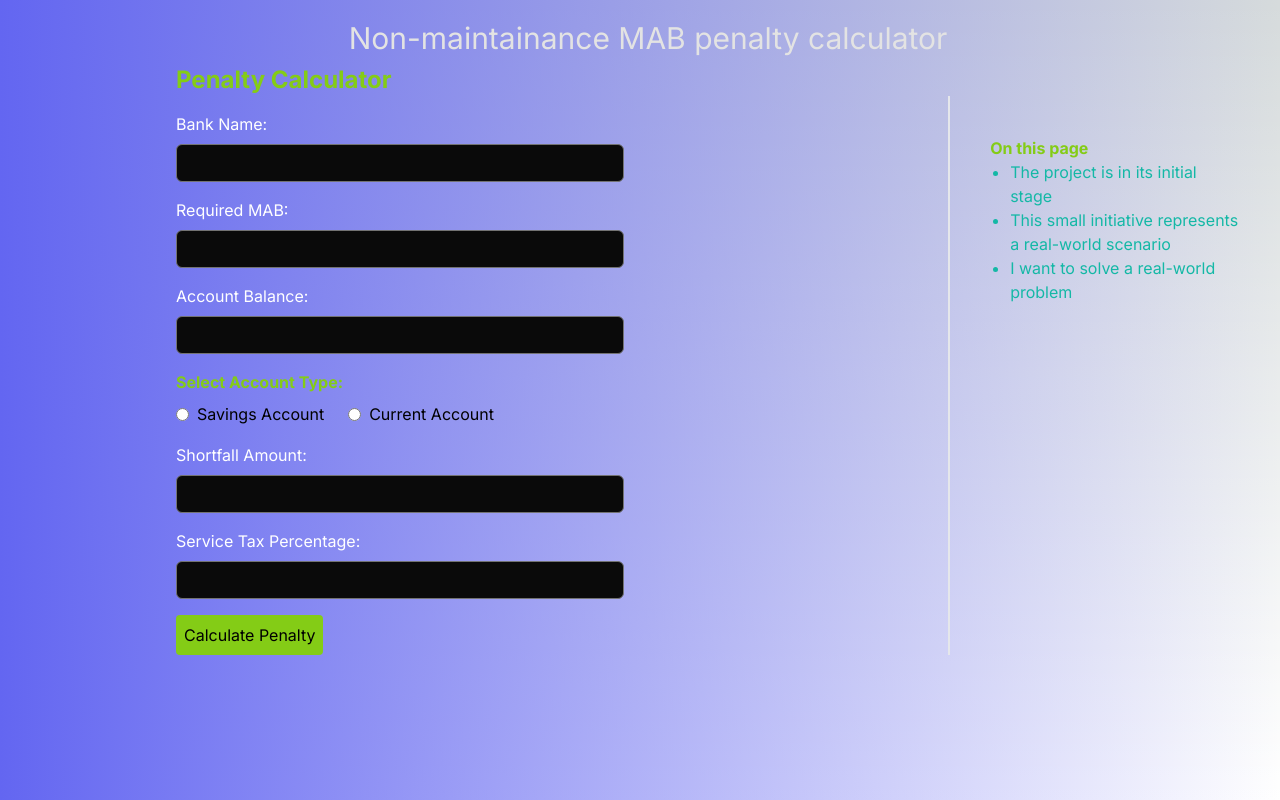
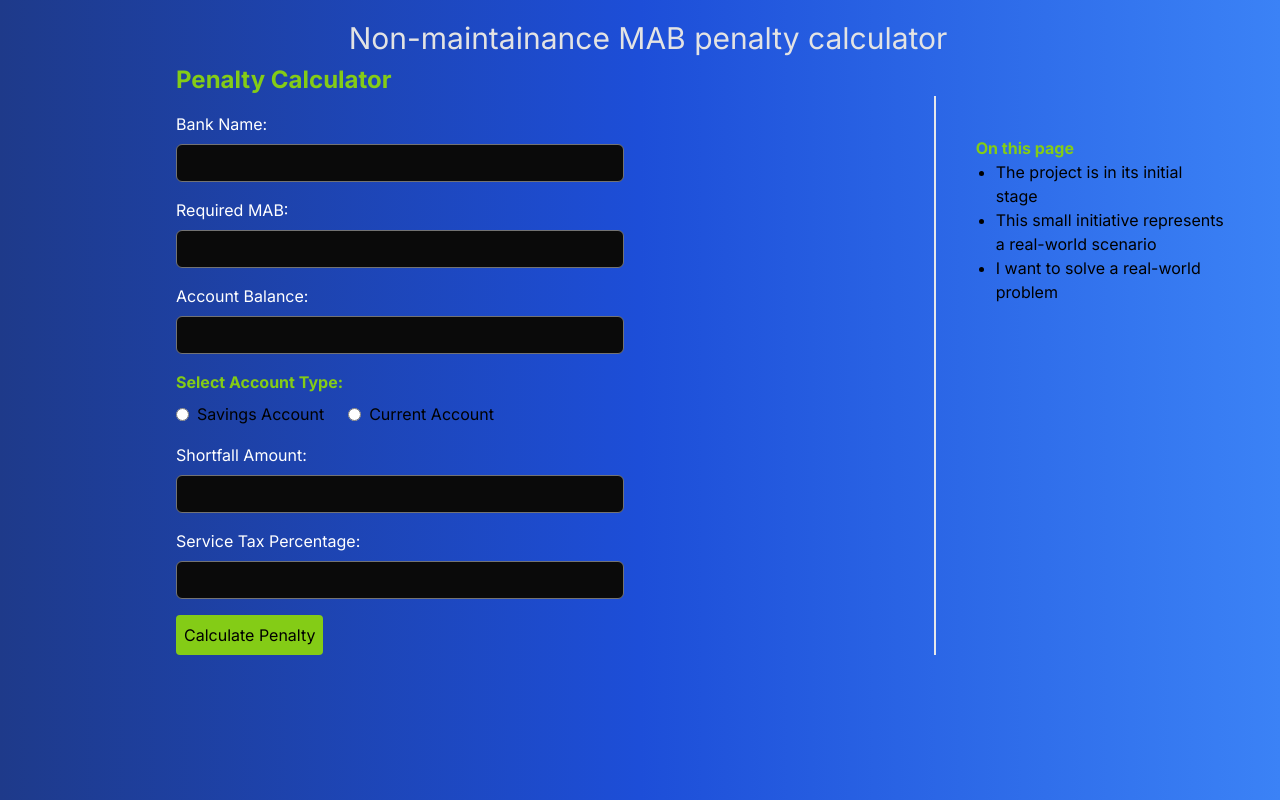
Before and after one commit to pritam-code-n-7/Bank-N-MAB-Penalty-calculator-next-app, a Next.js app: page /penalty in a window 1280 px wide. Built offline with nearby package versions, Linux system fonts and the light colour scheme.

Commit message:
I add types for calculator button and pass props to the calculator and made it reusable; I removed unusual delay and loading svg from the button and make it fast

```diff
--- a/src/app/layout.tsx
+++ b/src/app/layout.tsx
@@ -17,7 +17,7 @@ export default function RootLayout({
   return (
     <html lang="en">
       <body className={inter.className}>
-        <div className="min-h-screen bg-gradient-to-r from-indigo-500">
+        <div className="min-h-screen bg-gradient-to-r from-blue-900 via-blue-700 to-blue-500 ">
           <div className="flex pb-2 justify-center">
             <p className="text-3xl mt-5 ml-4 text-[#E3E3E3]">
               Non-maintainance MAB penalty calculator
--- a/src/app/page.tsx
+++ b/src/app/page.tsx
@@ -19,7 +19,7 @@ export default function Home() {
   return (
     <div className="flex flex-col p-2 items-center gap-14 min-h-screen">
       <div className="md:text-lg lg:text-xl">
-        <Marquee style={{ color: "teal", fontWeight: "bold" }}>
+        <Marquee style={{ color: "black", fontWeight: "bold" }}>
           you can choose MAB from your choice of any bank
         </Marquee>
       </div>
@@ -37,7 +37,7 @@ export default function Home() {
         </button>
       </div>
 
-      <div className="bg-emerald-950 flex flex-col p-6 rounded-lg items-center pb-20 border-l-8 border-lime-500">
+      <div className="bg-emerald-950 flex flex-col p-6 rounded-lg items-center justify-center pb-20 border-l-8 border-lime-500">
         <div className="flex items-center mb-4">
           <MdLightbulbOutline size={30} />
           <h2 className="text-green-300 text-2xl font-bold uppercase">TIP</h2>
--- a/src/app/penalty/page.tsx
+++ b/src/app/penalty/page.tsx
@@ -1,17 +1,8 @@
 "use client";
+import LimeButton from "@/components/LimeButton";
 import React, { useState } from "react";
 
 const PenaltyCalculator: React.FC = () => {
-  //create a state
-  const [isLoading, setIsLoading] = useState(false);
-  //create a normal function to handle the click event
-  function Loading() {
-    setIsLoading(true);
-  }
-  //set a time out for processing
-  setTimeout(() => {
-    setIsLoading(false);
-  }, 500);
   const [bankName, setBankName] = useState<string>("");
   const [requiredMAB, setRequiredMAB] = useState<string>("");
   const [accountBalance, setAccountBalance] = useState<string>("");
@@ -70,7 +61,7 @@ const PenaltyCalculator: React.FC = () => {
   };
 
   return (
-    <div className="flex flex-col lg:flex-row gap-2 divide-x-2 ml-4">
+    <div className="flex flex-col lg:flex-row gap-2 md:divide-x-2 ml-4 mr-4">
       <div className="container mx-auto mt-8 lg:mt-0 lg:ml-40">
         <h2 className="text-2xl font-bold mb-4 text-lime-500">
           Penalty Calculator
@@ -180,39 +171,7 @@ const PenaltyCalculator: React.FC = () => {
               readOnly // Make it read-only so that the user cannot edit
             />
           </div>
-          <button
-            onClick={Loading}
-            type="submit"
-            className="bg-lime-500 p-2 rounded flex "
-          >
-            {isLoading ? (
-              <>
-                <svg
-                  className="animate-spin h-5 w-5 mr-3 text-white"
-                  xmlns="http://www.w3.org/2000/svg"
-                  fill="none"
-                  viewBox="0 0 24 24"
-                >
-                  <circle
-                    className="opacity-25"
-                    cx="12"
-                    cy="12"
-                    r="10"
-                    stroke="currentColor"
-                    strokeWidth="4"
-                  ></circle>
-                  <path
-                    className="opacity-75"
-                    fill="currentColor"
-                    d="M4 12a8 8 0 018-8V0C5.373 0 0 5.373 0 12h4zm2 5.291A7.962 7.962 0 014 12H0c0 3.042 1.135 5.824 3 7.938l3-2.647z"
-                  ></path>
-                </svg>
-                Calculating Penalty...
-              </>
-            ) : (
-              "Calculate Penalty"
-            )}
-          </button>
+          <LimeButton name="Calculate Penalty" type="submit" />
         </form>
         {penaltyAmount !== null && (
           <div className="mt-2">
@@ -225,7 +184,7 @@ const PenaltyCalculator: React.FC = () => {
       </div>
       <div className="mt-8 lg:p-10 ">
         <p className="text-lime-500 font-bold">On this page</p>
-        <ol className="list-disc pl-5 text-teal-500">
+        <ol className="list-disc pl-5 text-black">
           <li>The project is in its initial stage</li>
           <li>This small initiative represents a real-world scenario</li>
           <li>I want to solve a real-world problem</li>
--- /dev/null
+++ b/src/components/Inputs.tsx
@@ -0,0 +1,11 @@
+import React from 'react'
+
+const Inputs = () => {
+  return (
+    <div>
+
+    </div>
+  )
+}
+
+export default Inputs
--- /dev/null
+++ b/src/components/LimeButton.tsx
@@ -0,0 +1,16 @@
+import { buttonTypeT } from "@/types/Button";
+import React from "react";
+
+const LimeButton = React.memo(({ name, type }: buttonTypeT) => {
+  return (
+    <div className="flex">
+      <button type={type} className="bg-lime-500 p-2 rounded">
+        {name}
+      </button>
+    </div>
+  );
+});
+
+LimeButton.displayName = "LimeButton"; //Assigning component definition
+
+export default LimeButton;
--- /dev/null
+++ b/src/types/Button.ts
@@ -0,0 +1,5 @@
+export type buttonTypeT = {
+  name: string;
+  type: "submit";
+
+};
```
Also changed, not shown: src/types/InputFields.ts (added).
